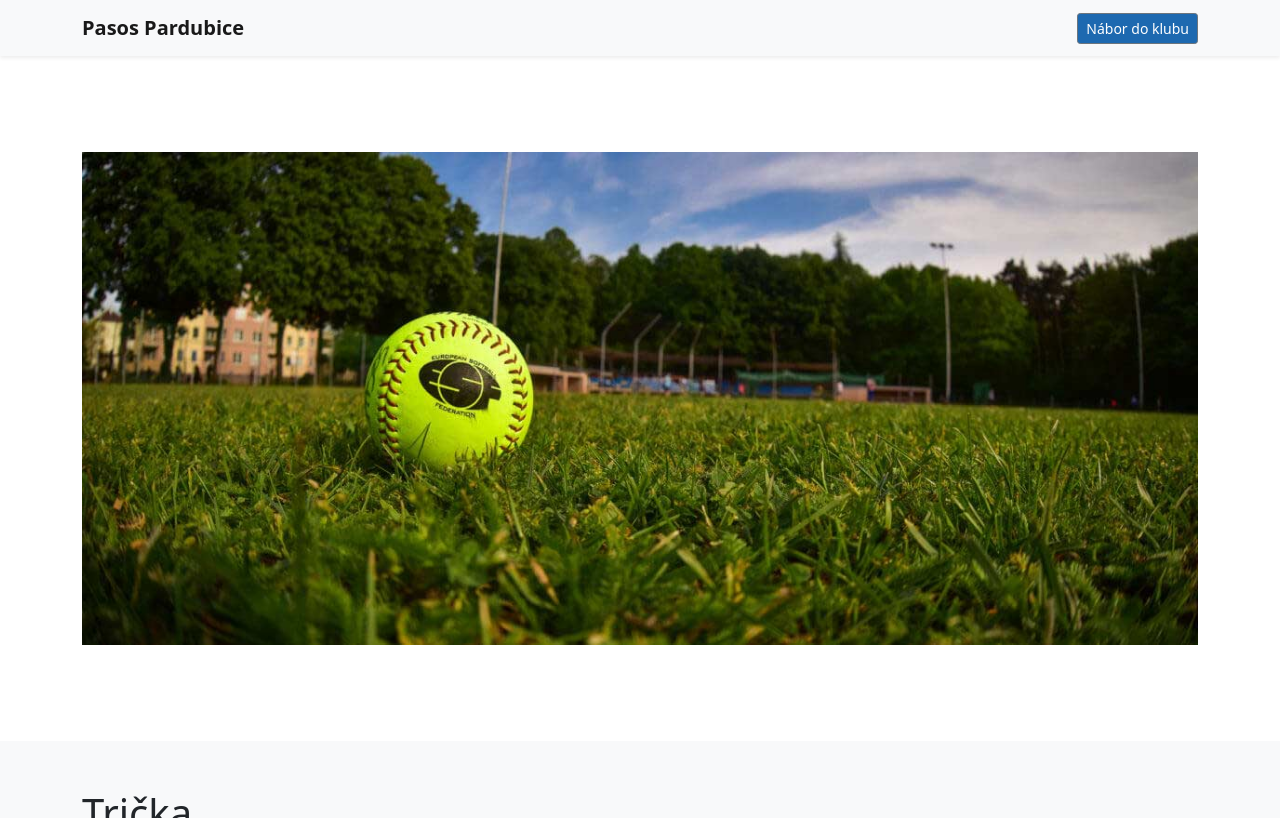
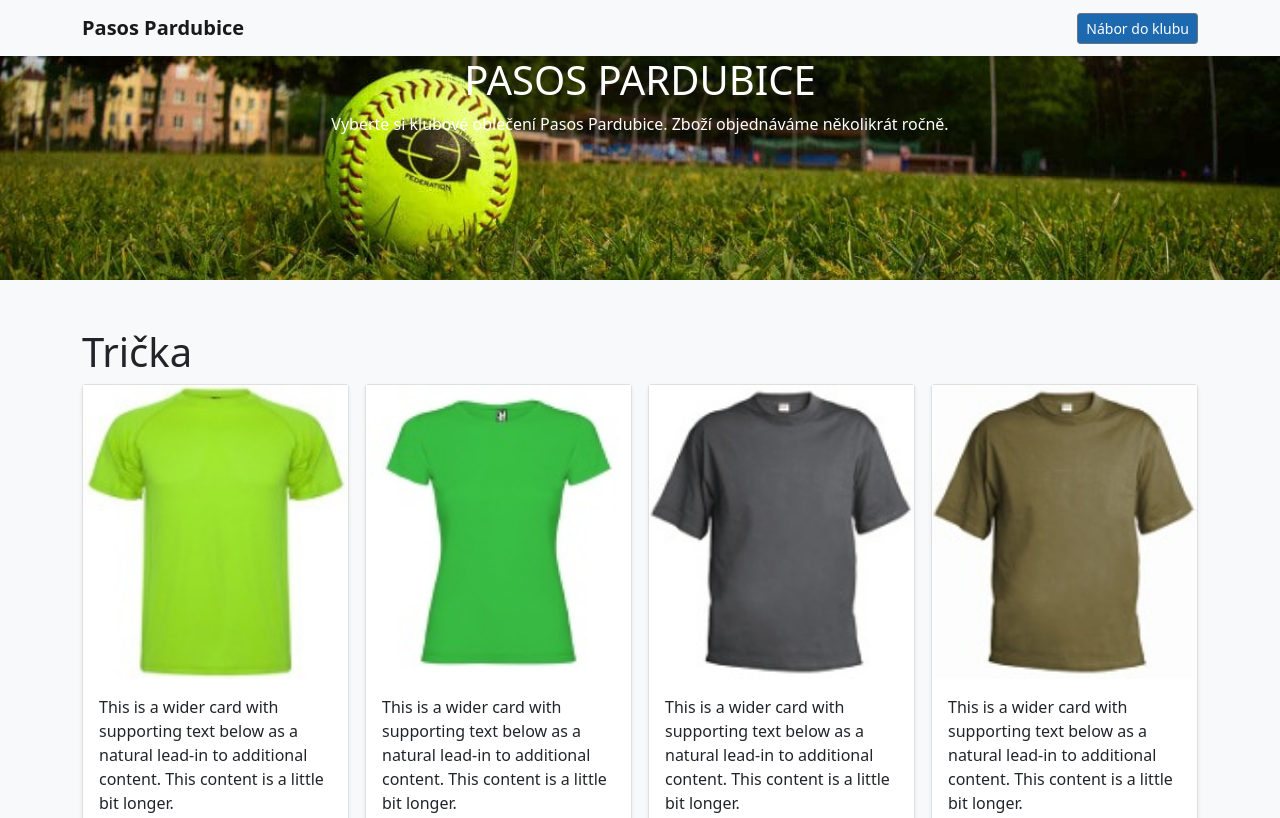
Before and after one commit to maisaownova/Pasos_eshop, a plain HTML site: page index.html in a window 1280 px wide. Shown: the top 818 px of the page. Drawn offline with nearby package versions, Linux system fonts and the light colour scheme; files that its build step writes are made by us from their sources; files whose address does not match are found by name.

Commit message:
pridan header

```diff
--- a/assets/dist/css/style.css
+++ b/assets/dist/css/style.css
@@ -2,3 +2,9 @@
     background-color: #1d69b0;
     color: white;
 }
+header{
+    background-image: url(/assets/images/background-page.jpg);
+    background-size: cover;
+    background-position: 30% 40%;
+    padding-bottom: 10%;
+}
--- a/index.html
+++ b/index.html
@@ -68,15 +68,15 @@
                 </div>
             </div>
         </div>
+        <div class="position-relative">
+            <h1 class="text-white text-center">PASOS PARDUBICE</h1>
+            <p class="text-white text-center">Vyberte si klubové oblečení Pasos Pardubice. Zboží objednáváme několikrát ročně.</p>
+        </div>
     </header>
 
     <main>
 
-        <section class="py-5 text-center container">
-            <div class="row py-lg-5">
-                <img src="assets/images/background-page.jpg" class="img-fluid" alt="">
-            </div>
-        </section>
+
 
         <div class="album py-5 bg-light">
             <div class="container">
@@ -90,7 +90,7 @@
                                     lead-in to additional content. This content is a little bit longer.</p>
                                 <div class="d-flex justify-content-between align-items-center">
                                     <div class="btn-group">
-                                        <button type="button" class="btn btn-sm btn-outline-secondary" onclick='URL("https://www.pasos.cz/nabor/")'>Objednat</button>
+                                        <button type="button" class="btn btn-sm btn-outline-secondary">Objednat</button>
                                     </div>
                                 </div>
                             </div>
```
